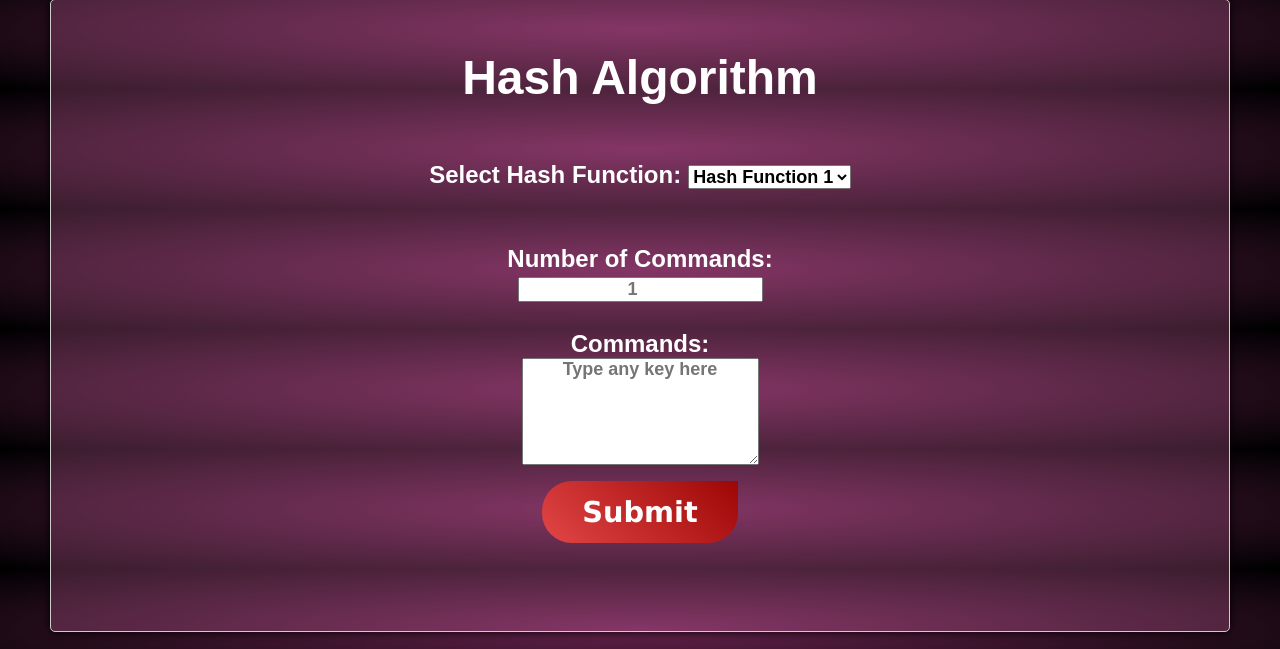
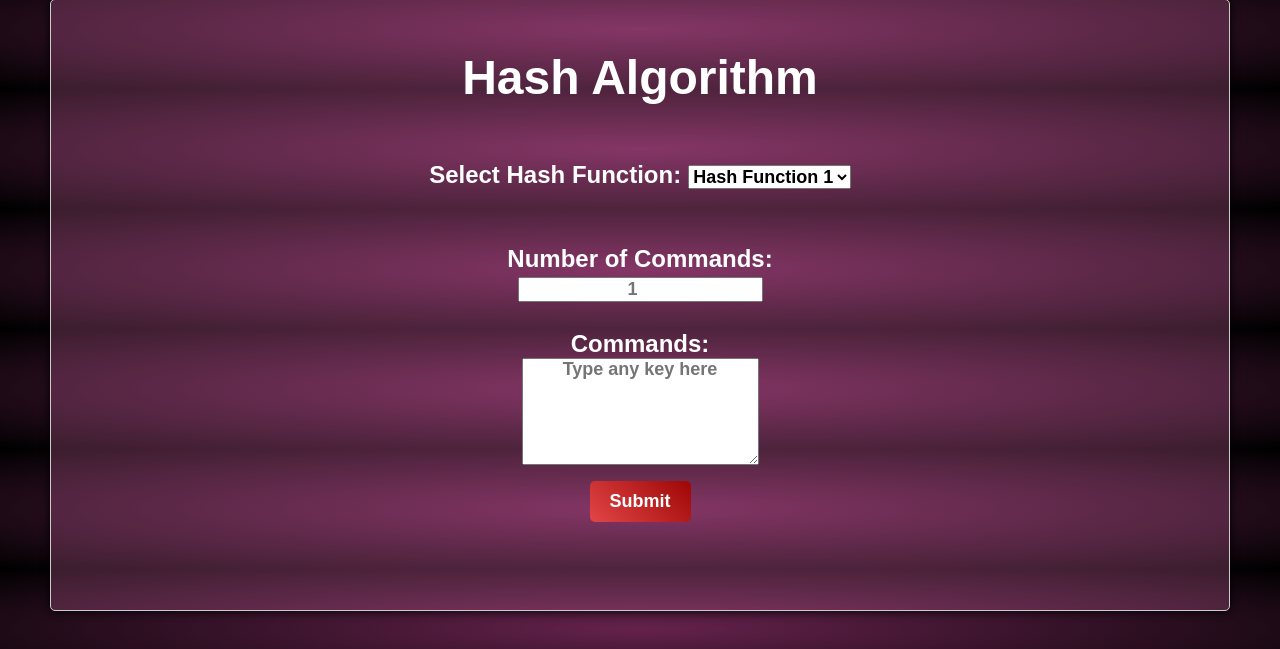
Before and after one commit to shanehazel/Group-6-Website, a Flask app: page /hash_algo in a window 1280 px wide, with the pointer over the restyled element. Shown: the part 151-800 px from the top of the page. Run offline with Flask 3, Linux system fonts and the light colour scheme.

Commit message:
final website

```diff
--- a/Search Algo Presentation/static/style.css
+++ b/Search Algo Presentation/static/style.css
@@ -519,16 +519,9 @@ body {
 }
 
 .try-it-button:hover {
-    display: inline-block;
-    text-decoration: none;
-    padding: 14px 40px;
-    color:#ffffff;
+    padding: 10px 20px; /* Maintain the original padding */
+    font-size: 18px; /* Maintain the original font size */
     background-image: linear-gradient(45deg, rgb(226, 70, 70),rgb(158, 6, 6));
-    font-size: larger;
-    font-family: Verdana, Geneva, Tahoma, sans-serif;
-    border-radius:  30px;
-    border-top-right-radius: 0;
-    transition: 0.5s;
 }
 
 @media (max-width: 1240px) {
```
